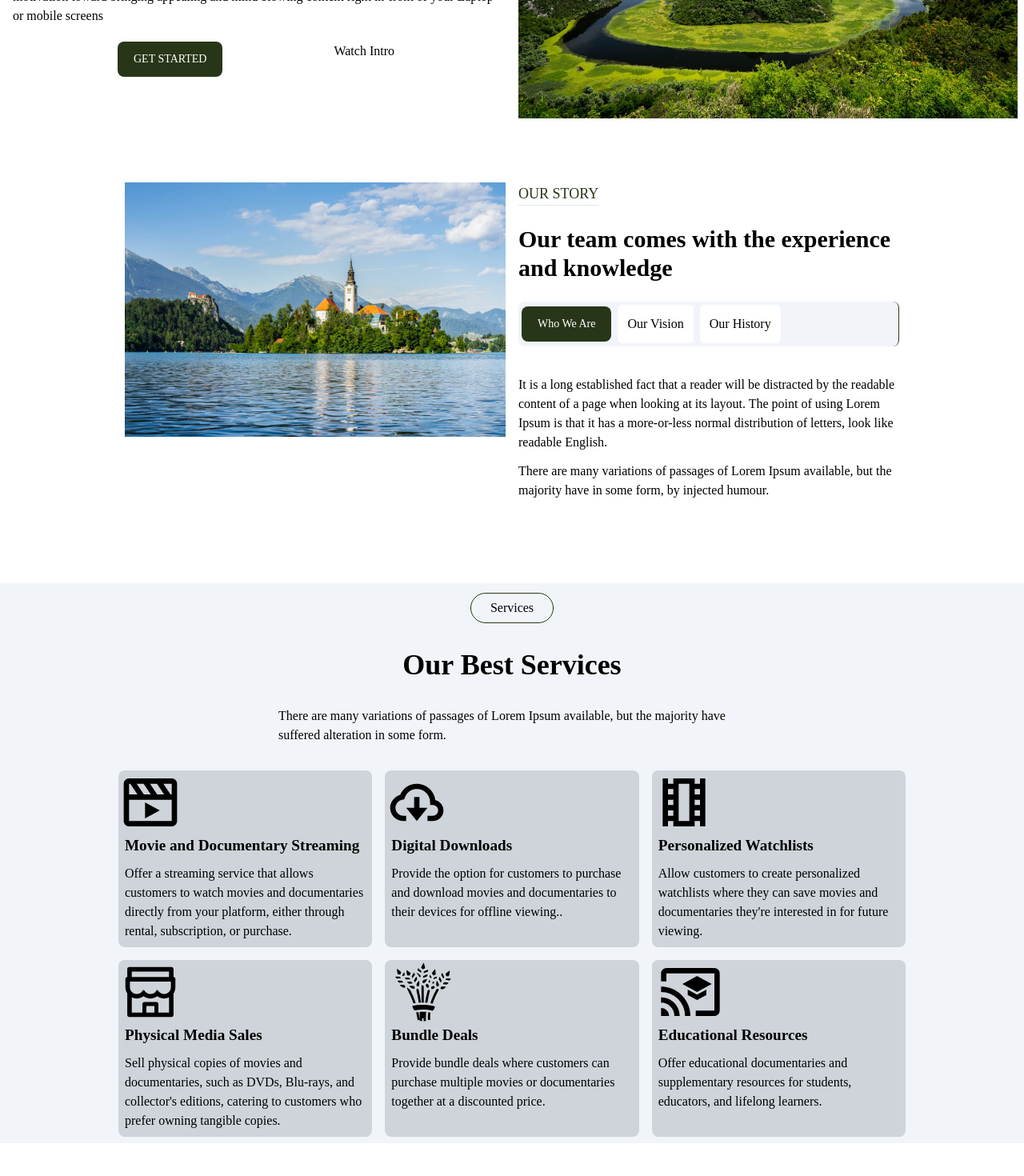
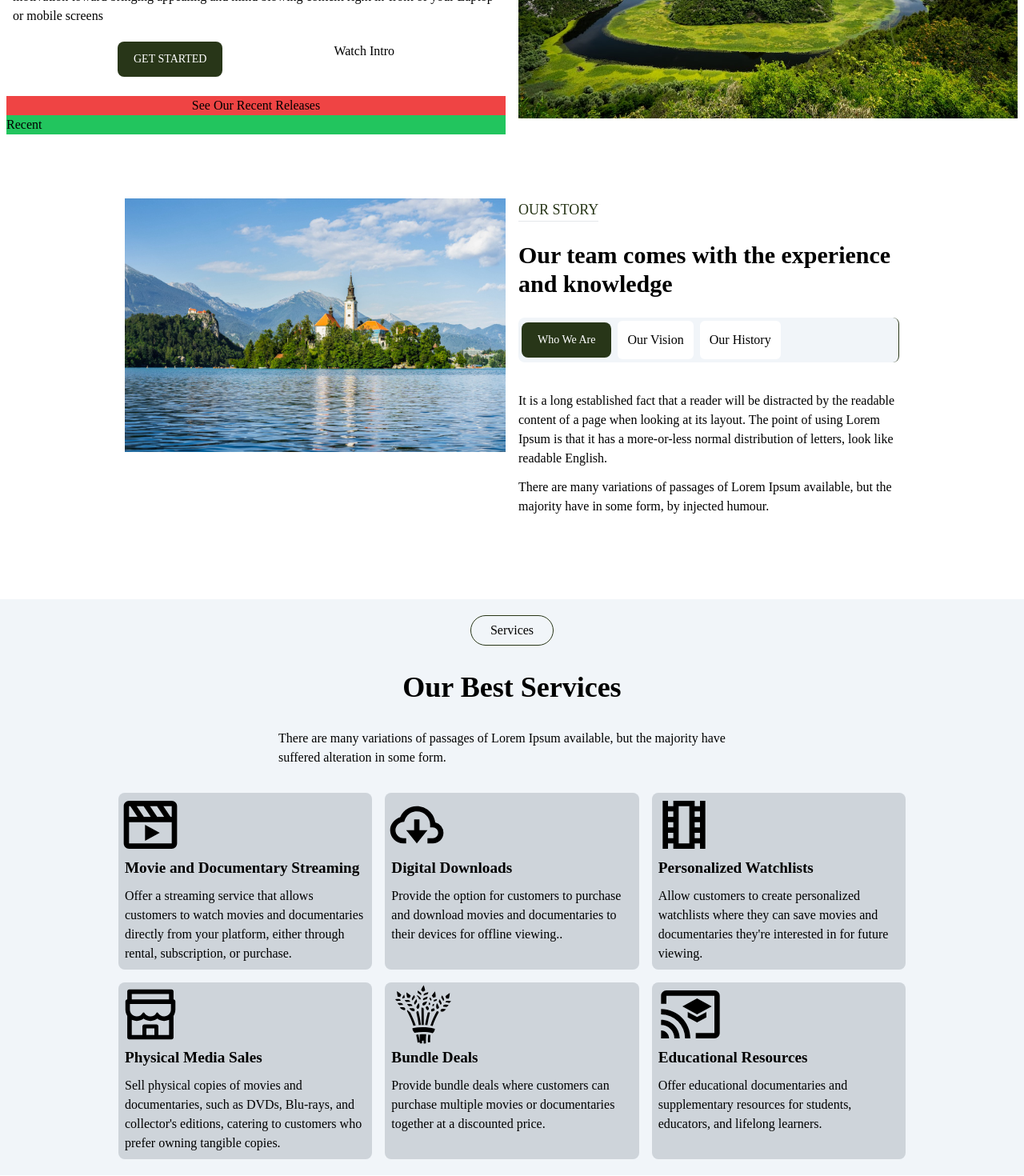
Before and after one commit to DKarimi90/movie-front, a React (Create React App) app: page / in a window 1280 px wide. Shown: the part 540-2010 px from the top of the page at 80% size. Built offline with nearby package versions, Linux system fonts and the light colour scheme; no server answers.

Commit message:
updated files

```diff
--- a/src/components/Home.js
+++ b/src/components/Home.js
@@ -3,6 +3,7 @@ import { NavLink } from 'react-router-dom'
 import HomeMore from './pages/HomeMore'
 import Services from './pages/Services'
 import {Link} from 'react-scroll'
+import Recent from './pages/Recent'
 
 const Home = () => {
   return (
@@ -20,14 +21,19 @@ const Home = () => {
               <button className='btn shadow-b shadow-black'><NavLink to="/login" onClick={() => window.scrollTo(0, 0)}>GET STARTED</NavLink></button>
             </div>
             <div>
-              <image />
               <Link to="HomeMore" className='cursor-pointer' smooth={true} duration="700">Watch Intro</Link>
             </div>
+          </div>
+          <div className='w-full bg-red-500 flex flex-col mt-6'>
+            <h className='flex justify-center'>See Our Recent Releases</h>
+          <div className='w-full bg-green-500 max-w-[700px] mx-auto'>
+            <Recent />
+          </div>
           </div>
         </div>
         <div className='w-full'>
           <div>
-            <img src='./assets/Balicans2.jpeg'/>
+            <img src='./assets/Balicans2.jpeg' className='relative animate-right'/>
           </div>
         </div>
         <div className='w-full bg-green-600'></div>
--- a/src/components/Login.js
+++ b/src/components/Login.js
@@ -32,6 +32,7 @@ const handleLogin = (e) => {
         })
         setIsLoggedIn(true)
         localStorage.setItem('isLoggedIn', true)
+        localStorage.setItem('name', data.name)
         navigate('/movies')
     })
     .catch(err => {
--- a/src/components/Navbar.js
+++ b/src/components/Navbar.js
@@ -69,10 +69,10 @@ const handleLogout = () => {
               {nav? <AiOutlineClose size={25} /> : <AiOutlineMenu size={25} />}
             </div>
             <div className={`absolute left-0 top-0 pt-[2.9rem] block sm:hidden transform-translate duration-700 ease-in-out h-screen bg-slate-100 w-full z-10 ${!nav? 'translate-y-[-120vh]' : 'translate-y-0'}`}>
-            <div className='uppercase font-bold text-[var(--primary)] text-3xl px-2'><Link to="/">Movie</Link></div>
+            <div className='lg:ml-[32%] flex flex-col'><div className='font-bold text-[var(--primary)] text-2xl md:text-4xl px-2'><Link to="/" onClick={() => window.scrollTo(0, 0)}><span className='text-xs md:text-xl underline font-thin'>The</span>DOCUMENTARY</Link></div><div><h1 className='px-2 text-sm md:text-xl'>JUNCTION SINCE 2023</h1></div></div>
             <div className='flex flex-col text-center'>
-                <NavLink to="/" className="mobile-anchors" onClick={handleNav}>Home</NavLink>
-                <NavLink to="/movies" className="mobile-anchors" onClick={handleNav}>Movies</NavLink>
+                {/* <NavLink to="/" className="mobile-anchors" onClick={handleNav}>Home</NavLink>
+                <NavLink to="/movies" className="mobile-anchors" onClick={handleNav}>Movies</NavLink> */}
                 <NavLink to="/register" className="mobile-anchors" onClick={handleNav}>Register</NavLink>
                 <NavLink to="/login" className="mobile-anchors" onClick={handleNav}>Login</NavLink>
             </div>
@@ -96,8 +96,11 @@ const handleLogout = () => {
           <NavLink to="/news" className="log-anchors">News</NavLink>
           <NavLink to="/publications" className="log-anchors">Publications</NavLink>
         </div>
-        <div className='flex justify-end'>
-            <button onClick={handleLogout} className="flex items-center mr-4">Logout<span className='ml-2'><GoSignOut /></span></button>
+        <div className='flex flex-col justify-end'>
+            <div className='mr-4 text-[var(--danger)]'>Welcome:
+              <span className='pl-2'>{localStorage.getItem('name')}</span>
+            </div>
+            <button onClick={handleLogout} className="flex items-center mr-4 justify-end">Logout<span className='ml-2'><GoSignOut /></span></button>
           </div>
         </div>): ''}
 
--- a/src/components/Register.js
+++ b/src/components/Register.js
@@ -51,6 +51,7 @@ const handleRegister = (e) => {
             password: ''
         })
         setIsLoggedIn(true)
+        localStorage.setItem('name', data.name)
         navigate('/movies')
     })
     .catch(err => {
--- /dev/null
+++ b/src/components/pages/Recent.js
@@ -0,0 +1,9 @@
+import React from 'react'
+
+const Recent = () => {
+  return (
+    <div>Recent</div>
+  )
+}
+
+export default Recent
--- a/src/components/pages/Services.js
+++ b/src/components/pages/Services.js
@@ -6,8 +6,8 @@ import {GiGrainBundle} from 'react-icons/gi'
 
 const Services = () => {
   return (
-    <div className='w-full bg-[var(--secondary3)] md:mt-16'>
-        <div className='w-full max-w-[1000px] mx-auto bg-[var(--secondary3)]'>
+    <div className='w-full bg-[var(--secondary3)] md:mt-16 pt-2'>
+        <div className='w-full max-w-[1000px] mx-auto bg-[var(--secondary3)] pb-3'>
             <div className='flex flex-col items-center pt-3'>
                 <h1 className='px-6 py-[6px] border border-[var(--primary)] rounded-full'>Services</h1>
                 <p className='font-bold md:text-4xl py-8'>Our Best Services</p>
--- a/tailwind.config.js
+++ b/tailwind.config.js
@@ -7,6 +7,10 @@ module.exports = {
         form: {
           '0%' : {left: '-100%'},
           '100%' : {left: '0'},
+        },
+        right: {
+          '0%' : {right: '-100%'},
+          '100%' : {right: '0'},
         },
         nav: {
           '0%': { transform: 'translateY(0vh)' },
@@ -23,7 +27,7 @@ module.exports = {
           '100%': { transform: 'translateY(0vh)' },
         },
       },
-      animation: { form: 'form 1s', nav: 'nav 3s', sub: 'sub 3s', bottom: 'bottom 1s'}
+      animation: { form: 'form 1s', nav: 'nav 3s', sub: 'sub 3s', bottom: 'bottom 1s', right: 'right 1s'}
     },
   },
   plugins: [],
```
